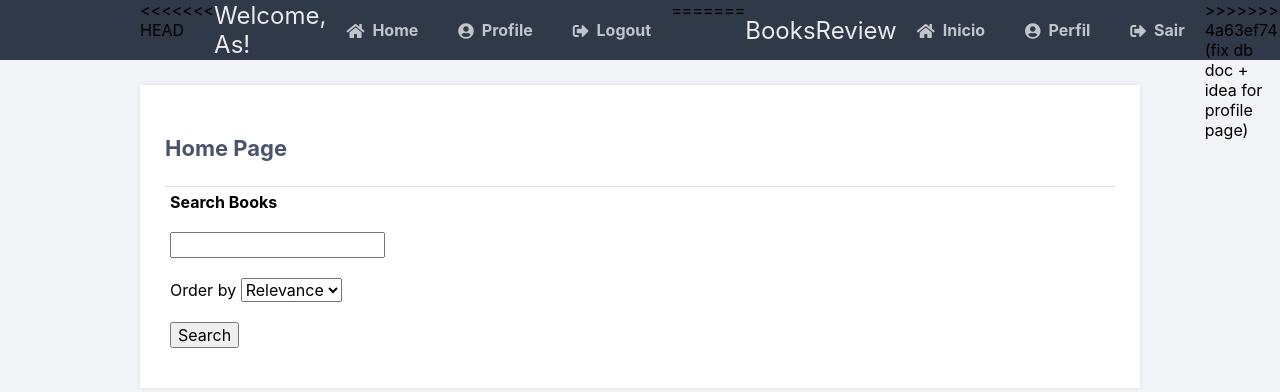
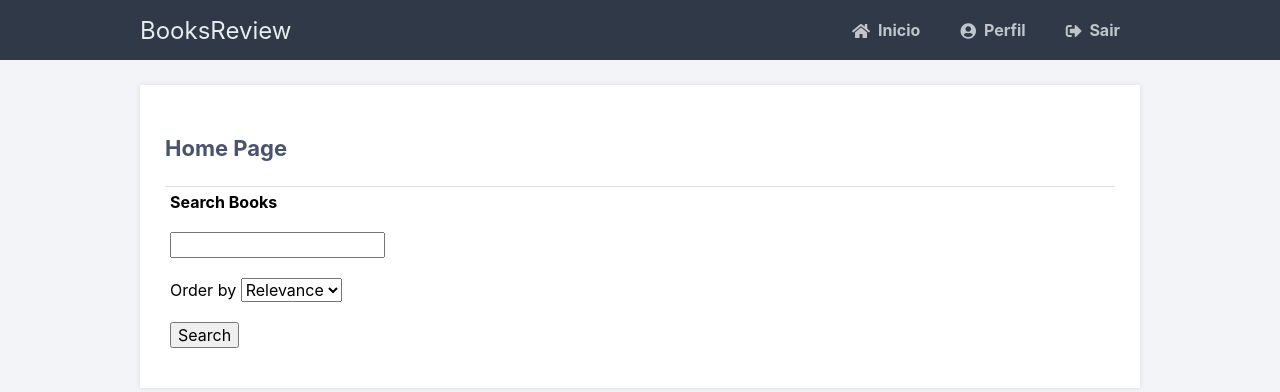
Before and after one commit to DanielAugusto191/BooksReview, a Flask app: page /home in a window 1280 px wide. Shown: the top 392 px of the page. Run offline with Flask 2, Linux system fonts and the light colour scheme; a user stored in the database is signed in.

Commit message:
ops vscode mb

```diff
--- a/templates/layout.html
+++ b/templates/layout.html
@@ -9,17 +9,10 @@
 	<body class="loggedin">
 		<nav class="navtop">
 			<div>
-<<<<<<< HEAD
-				<h1>Welcome, {{ username|capitalize }}!</h1>
-                <a href="{{ url_for('home') }}"><i class="fas fa-home"></i>Home</a>
-				<a href="{{ url_for('profile') }}"><i class="fas fa-user-circle"></i>Profile</a>
-				<a href="{{ url_for('loginPage.logout') }}"><i class="fas fa-sign-out-alt"></i>Logout</a>
-=======
 				<h1>BooksReview</h1>
                 <a href="{{ url_for('home') }}"><i class="fas fa-home"></i>Inicio</a>
 				<a href="{{ url_for('profile') }}"><i class="fas fa-user-circle"></i>Perfil</a>
 				<a href="{{ url_for('loginPage.logout') }}"><i class="fas fa-sign-out-alt"></i>Sair</a>
->>>>>>> 4a63ef74 (fix db doc + idea for profile page)
 			</div>
 		</nav>
 		<div class="content">
```
